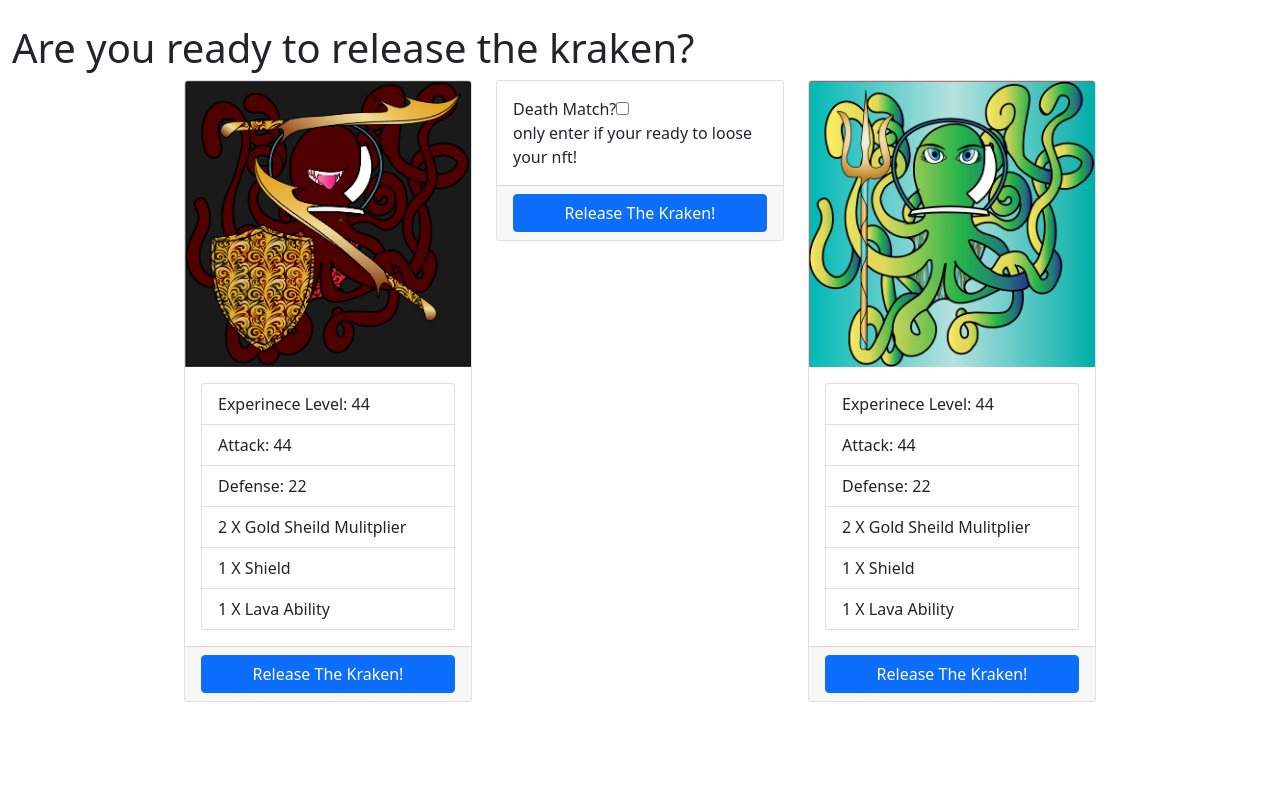
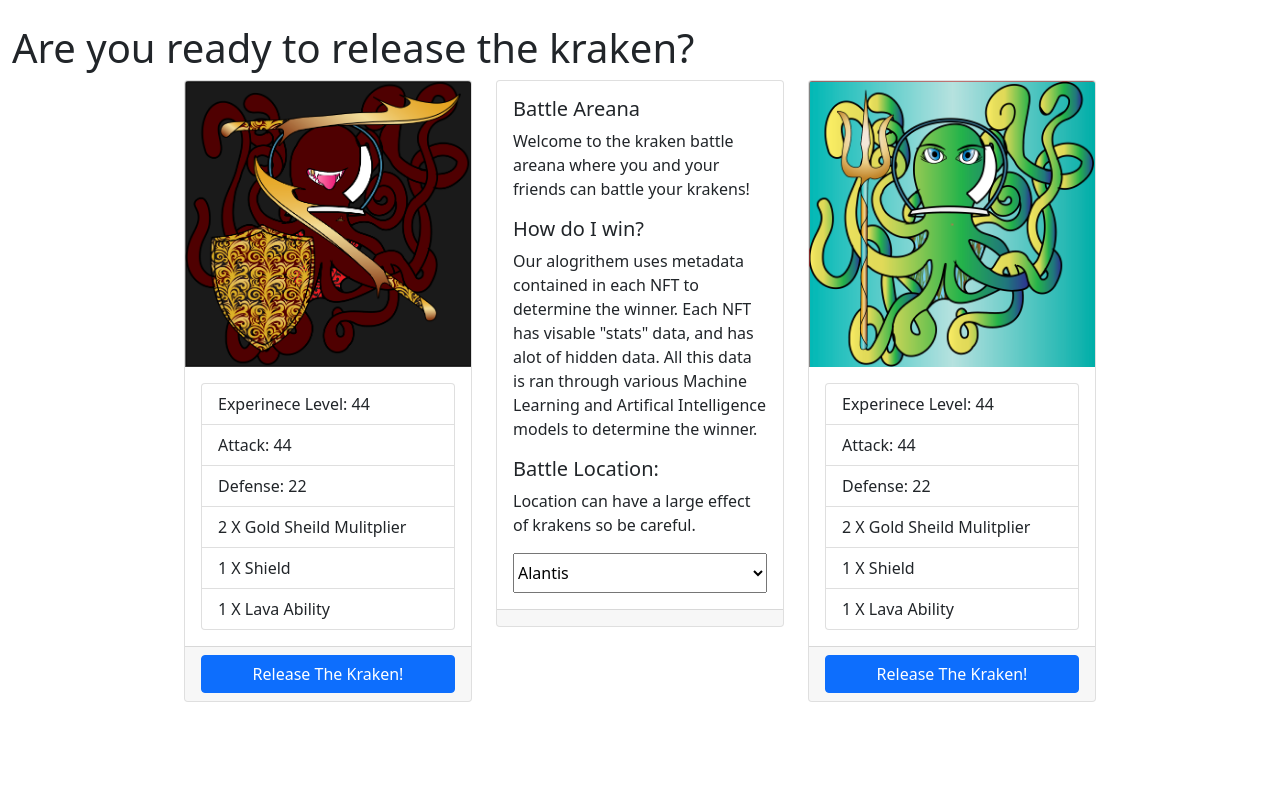
Before and after one commit to zjeffreys/kraken, an Angular app: page / in a window 1280 px wide. Shown: the top 800 px of the page. Built offline with nearby package versions, Linux system fonts and the light colour scheme.

Commit message:
added battle message

```diff
--- a/src/app/hero/hero.component.html
+++ b/src/app/hero/hero.component.html
@@ -28,12 +28,30 @@
             <div class="col-auto mb-3">
                 <div class="card" style="width: 18rem;">
                   <div class="card-body">
-                      <label for="checkbox">Death Match?</label>
-                   <input type="checkbox">
-                   <p class="card-text">only enter if your ready to loose your nft!</p>
+                      <h5 class="card-title">Battle Areana</h5>
+                      <p class="cart-text">Welcome to the kraken battle areana where you
+                        and your friends can battle your krakens!
+                      </p>
+
+                      <h5 class="card-title">How do I win?</h5>
+                        <p class="card-text"> Our alogrithem uses metadata contained in each NFT to
+                           determine the winner. Each NFT has visable "stats" data,
+                          and has alot of hidden data. All this data is ran through various Machine Learning
+                          and Artifical Intelligence models to determine the winner.
+                        </p>
+
+                    <h5>Battle Location:</h5>
+                    <p class="card-text">Location can have a large effect of krakens so be careful.</p>
+                   <select style="width: 100%;height: 40px;">
+                      <option value="">Alantis</option>
+                      <option value="">Volcano</option>
+                      <option value="">Space</option>
+                      <option value="">Quantum Relm</option>
+                  </select>
+
                   </div>
                   <div class="card-footer">
-                      <a style="width: 100%; margin: 0;" href="#" class="btn btn-primary">Release The Kraken!</a>
+
                   </div>
                 </div>
               </div>
```
